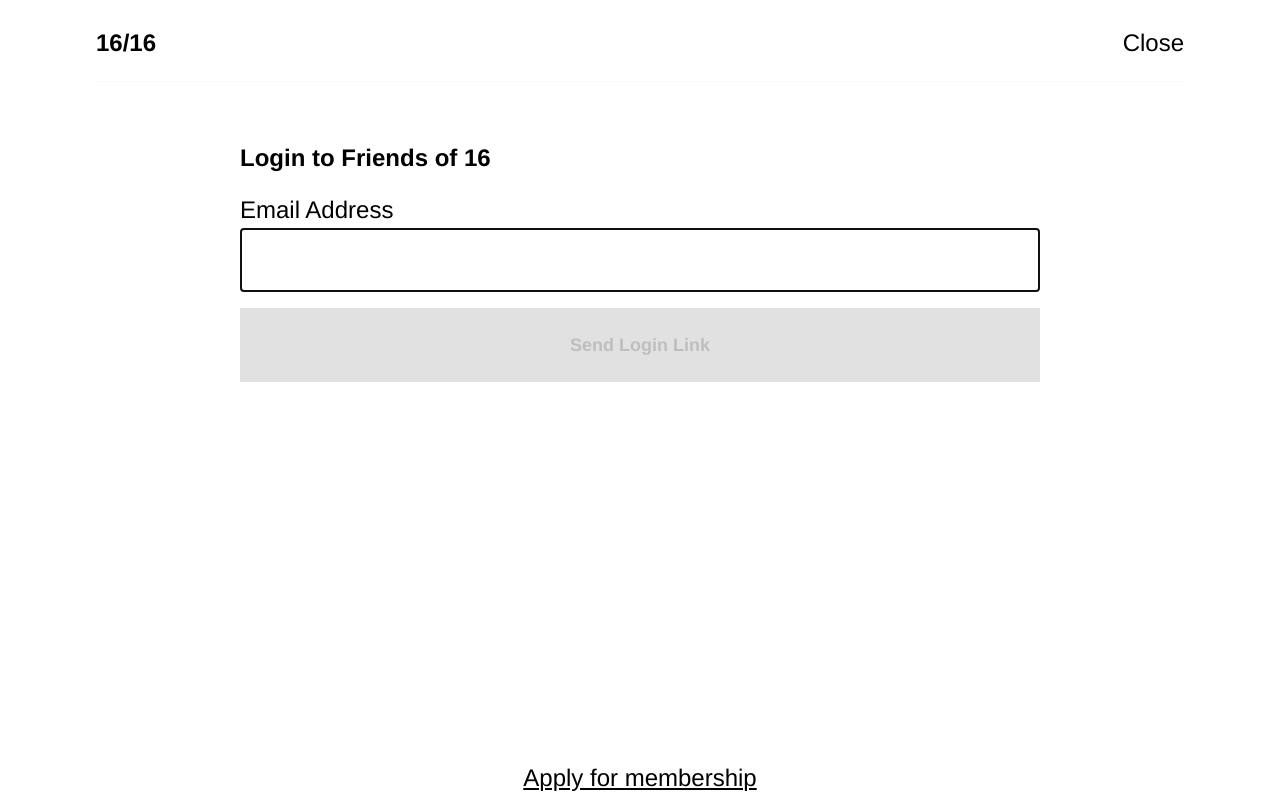
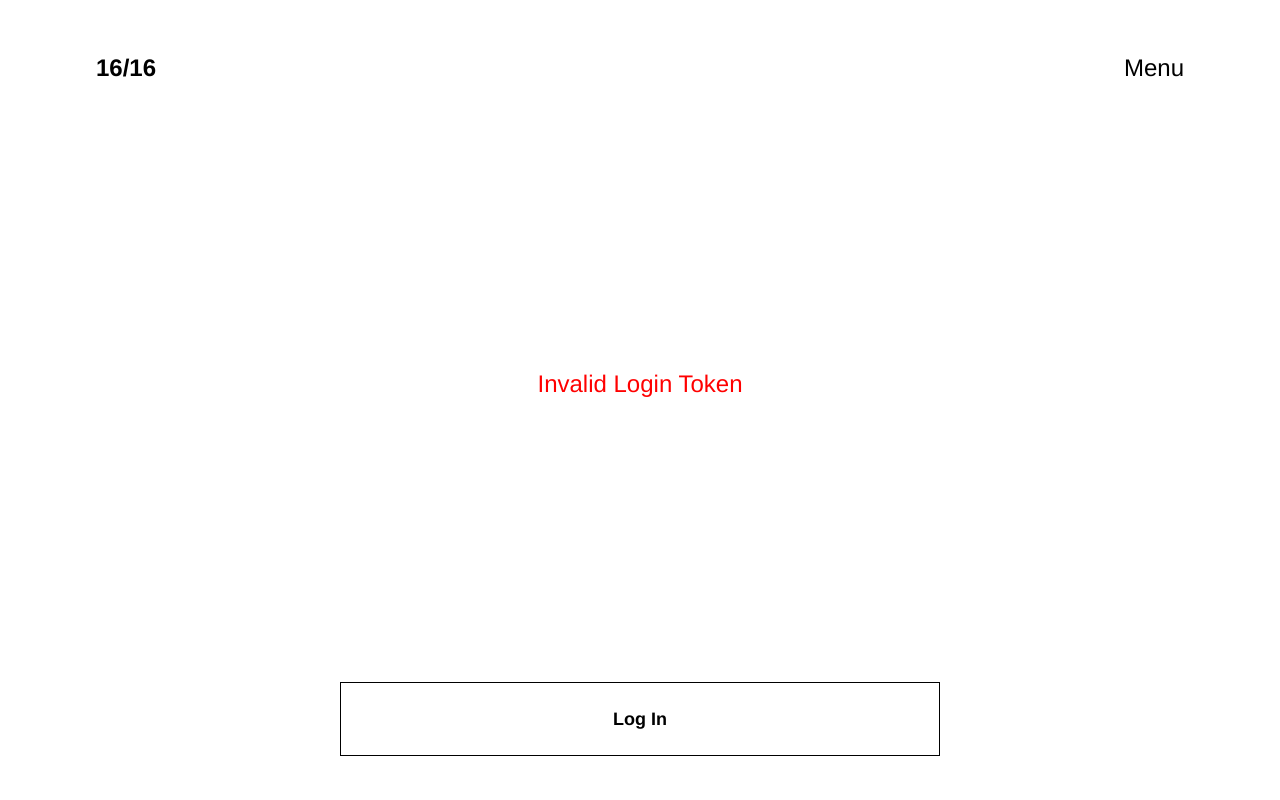
Before and after one commit to emmanuelolusola/f16, a React (Vite) app: page /login/1 in a window 1280 px wide. Before the commit this address led to /login. Built offline with nearby package versions, Linux system fonts and the light colour scheme; no server answers.

Commit message:
invalid token page added

```diff
--- a/src/components/auth/ProfilePayment.jsx
+++ b/src/components/auth/ProfilePayment.jsx
@@ -3,6 +3,9 @@ import { useNavigate } from "react-router-dom";
 
 const ProfilePayment = () => {
   const navigate = useNavigate();
+  const scrollToTop = () => {
+    window.scroll(0, 0);
+  };
   return (
     <div className="w-full h-full py-[10px] lg:py-[20px]">
       <div className="bg-white fixed w-full top-0 px-[24px] lg:px-[96px] pt-[10px]">
--- a/src/components/auth/VerifyToken.jsx
+++ b/src/components/auth/VerifyToken.jsx
@@ -1,8 +1,9 @@
 import React, { useEffect, useState } from "react";
-import { Navigate, useParams } from "react-router-dom";
+import { Navigate, useParams, useNavigate } from "react-router-dom";
 import logo from "../../assets/logo.svg";
 
 const VerifyToken = () => {
+  const navigate = useNavigate();
   const { token } = useParams();
   const [isValid, setIsValid] = useState(null);
   async function verifyToken() {
@@ -44,7 +45,45 @@ const VerifyToken = () => {
     return <Navigate to="/profile/payment" />;
   }
 
-  return <Navigate to="/login" />;
+  const scrollToTop = () => {
+    window.scroll(0, 0);
+  };
+
+  return (
+    <div className="w-full h-[100vh] py-[10px] lg:py-[20px] flex flex-col justify-between">
+      <div className="w-full flex justify-between items-center py-[10px] lg:pb-0 lg:pt-[30px] px-[24px] lg:px-[96px] bg-white z-10">
+        <p
+          className="font-bold text-[18px] lg:text-[24px]"
+          onClick={() => {
+            navigate(`/`);
+            scrollToTop();
+          }}
+        >
+          16/16
+        </p>
+        <p
+          className="font-normal text-[18px] lg:text-[24px] cursor-pointer"
+          onClick={() => {
+            navigate(`/menu`);
+            scrollToTop();
+          }}
+        >
+          Menu
+        </p>
+      </div>
+      <p className="font-normal text-[18px] lg:text-[24px] text-[#ff0000] text-center">
+        Invalid Login Token
+      </p>
+      <div className="w-full lg:w-[600px] px-[24px] lg:px-0 lg:mx-auto mb-6">
+        <button
+          className="w-full h-[74px] text-[18px] font-bold border border-black text-black"
+          onClick={() => navigate(`/login`)}
+        >
+          Log In
+        </button>
+      </div>
+    </div>
+  );
 };
 
 export default VerifyToken;
```
